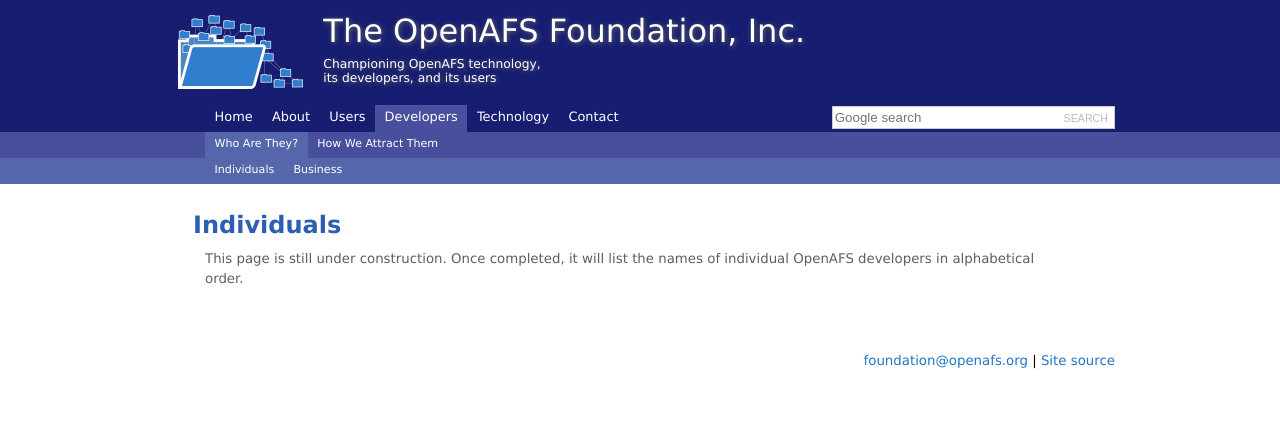
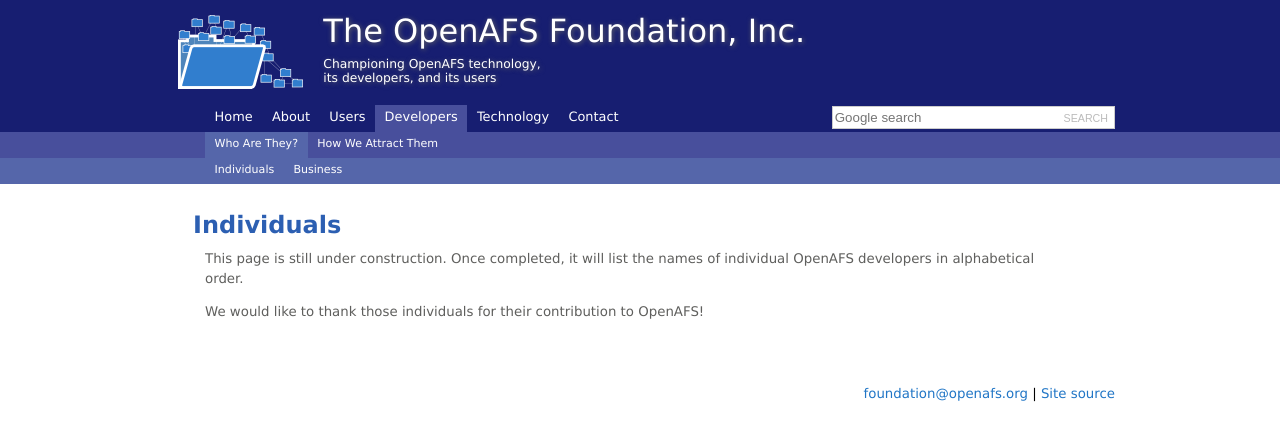
Before and after one commit to openafsfoundation/openafsfoundation.org, a Jekyll site: the page built from devs/individuals/index.md, in a window 1280 px wide. Shown: the top 441 px of the page. Built offline with Jekyll 4.4.1, drawn with Linux system fonts in a browser that asks for light colours.

Commit message:
/devs/indiv
Add Thank-you

```diff
--- a/devs/individuals/index.md
+++ b/devs/individuals/index.md
@@ -6,3 +6,5 @@
 ## Individuals ##
 
 This page is still under construction.  Once completed, it will list the names of individual OpenAFS developers in alphabetical order.
+
+We would like to thank those individuals for their contribution to OpenAFS!
```
